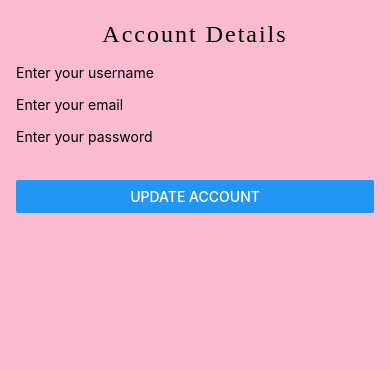
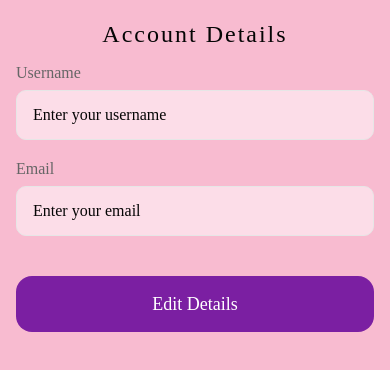
Before and after one commit to thura8/E-Commerce-react-native-, a React Native app: screen /AccountDetails in a window 390 px wide. Shown: the top 370 px of the page. Built offline with nearby package versions, Linux system fonts and the light colour scheme.

Commit message:
Account Details styling and state

```diff
--- a/src/components/Accounts/AccountDetails/index.jsx
+++ b/src/components/Accounts/AccountDetails/index.jsx
@@ -1,72 +1,71 @@
+import React, {useState} from 'react';
+import {Text, View, TextInput, Alert} from 'react-native';
+import {useDispatch, useSelector} from 'react-redux';
+import {updatedUser} from '@store/actions/actions';
+
+import ButtonInput from '@components/common/ButtonInput';
 import ContainerLayout from '@components/common/ContainerLayout';
-import {useState} from 'react';
-import {View, StyleSheet, Alert, TextInput, Button} from 'react-native';
+import {styles} from './styles';
 
-const AccountDetails = ({initialUsername, initialEmail}) => {
-  const [username, setUsername] = useState(initialUsername || '');
-  const [email, setEmail] = useState(initialEmail || '');
-  const [password, setPassword] = useState('');
-  const [loading, setLoading] = useState(false);
+const AccountDetails = () => {
+  const dispatch = useDispatch();
+  const user = useSelector(state => state.auth.user);
 
-  const handleUpdateAccount = async () => {
-    setLoading(true);
-    try {
-      Alert.alert('Success', 'Account details updated successfully!');
-    } catch (error) {
-      Alert.alert('Error', error.message);
-    } finally {
-      setLoading(false);
+  const [username, setUsername] = useState(user?.username || '');
+  const [email, setEmail] = useState(user?.email || '');
+  const [isEditing, setIsEditing] = useState(false);
+
+  const handleSave = () => {
+    if (!username.trim() || !email.trim()) {
+      Alert.alert('Error', 'Please fill in all fields.');
+      return;
     }
+
+    const updatedUserData = {
+      ...user,
+      username,
+      email,
+    };
+
+    dispatch(updatedUser(updatedUserData));
+
+    setIsEditing(false);
+    Alert.alert('Success', 'Your details have been updated.');
   };
 
   return (
     <ContainerLayout header headerTitle="Account Details">
       <View style={styles.inputContainer}>
+        <Text style={styles.label}>Username</Text>
         <TextInput
-          label="Username"
+          style={styles.input}
           value={username}
           onChangeText={setUsername}
+          editable={isEditing}
           placeholder="Enter your username"
-          autoCapitalize="none"
         />
       </View>
+
       <View style={styles.inputContainer}>
+        <Text style={styles.label}>Email</Text>
         <TextInput
-          label="Email"
+          style={styles.input}
           value={email}
           onChangeText={setEmail}
+          editable={isEditing}
           placeholder="Enter your email"
-          autoCapitalize="none"
           keyboardType="email-address"
         />
       </View>
-      <View style={styles.inputContainer}>
-        <TextInput
-          label="Password"
-          value={password}
-          onChangeText={setPassword}
-          placeholder="Enter your password"
-          secureTextEntry
-        />
-      </View>
-      <View style={styles.buttonContainer}>
-        <Button
-          title={loading ? 'Updating...' : 'Update Account'}
-          onPress={handleUpdateAccount}
-          disabled={loading}
-        />
-      </View>
+
+      <ButtonInput
+        btnCtnStyle={styles.button}
+        btnTxtStyle={styles.buttonText}
+        btnTxt={isEditing ? 'Save Changes' : 'Edit Details'}
+        onPress={isEditing ? handleSave : () => setIsEditing(true)}
+      />
     </ContainerLayout>
   );
 };
 
-const styles = StyleSheet.create({
-  inputContainer: {
-    marginBottom: 15,
-  },
-  buttonContainer: {
-    marginTop: 20,
-  },
-});
-
 export default AccountDetails;
--- a/src/components/Accounts/AccountDetails/styles.js
+++ b/src/components/Accounts/AccountDetails/styles.js
@@ -0,0 +1,41 @@
+import fonts from '@assets/fonts';
+import {colors} from '@constants/colors';
+import {StyleSheet} from 'react-native';
+
+export const styles = StyleSheet.create({
+  inputContainer: {
+    marginBottom: 20,
+  },
+  label: {
+    fontFamily: fonts.fredokaRegular,
+    fontSize: 16,
+    color: colors.darkGray,
+    marginBottom: 8,
+  },
+  input: {
+    width: '100%',
+    height: 50,
+    borderWidth: 1,
+    borderColor: colors.lightGray,
+    borderRadius: 10,
+    paddingHorizontal: 16,
+    fontSize: 16,
+    fontFamily: fonts.fredokaRegular,
+    color: colors.black,
+    backgroundColor: colors.whitePink,
+  },
+  button: {
+    width: '100%',
+    height: 56,
+    justifyContent: 'center',
+    alignItems: 'center',
+    backgroundColor: colors.purple,
+    borderRadius: 16,
+    marginTop: 20,
+  },
+  buttonText: {
+    fontFamily: fonts.fredokaSemiBold,
+    fontSize: 18,
+    color: colors.white,
+  },
+});
```
